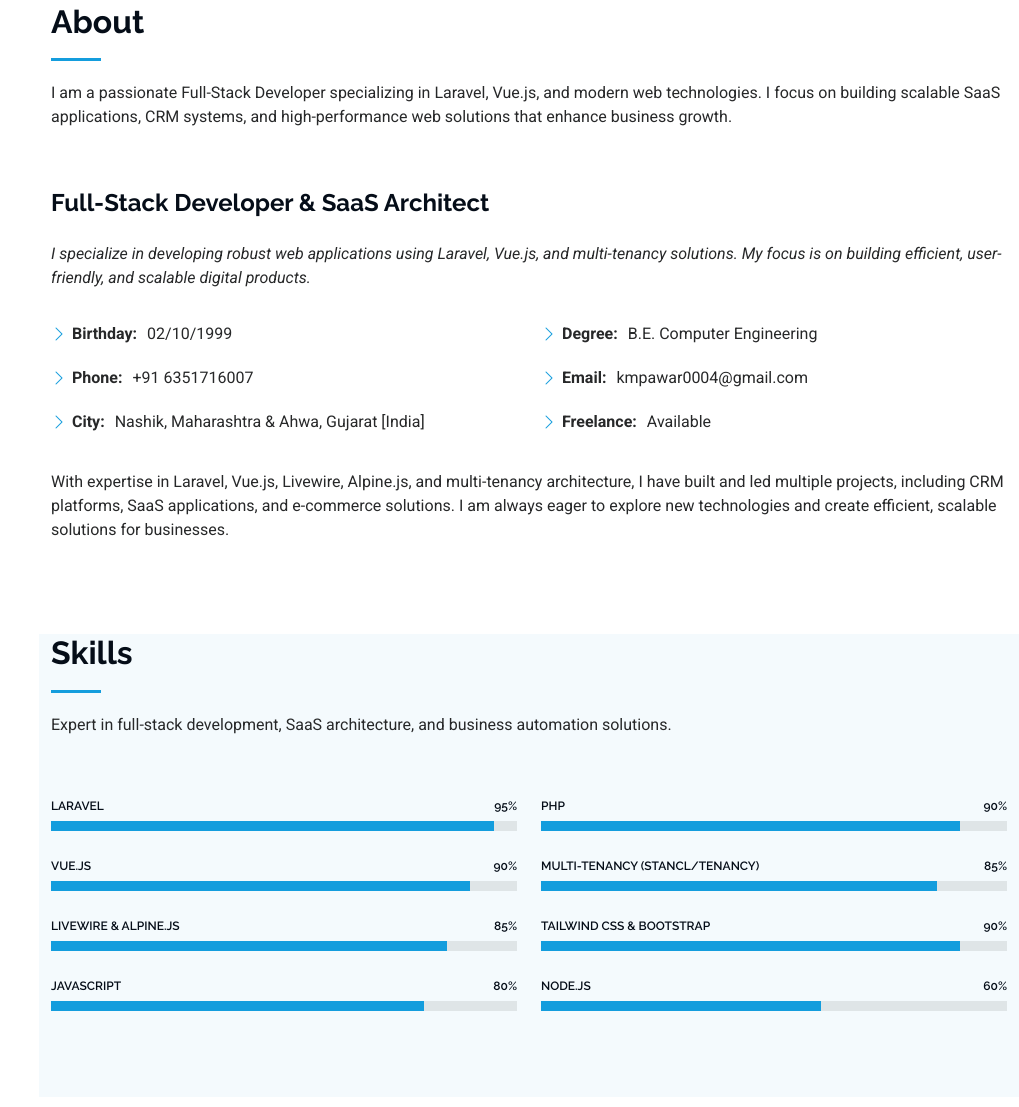
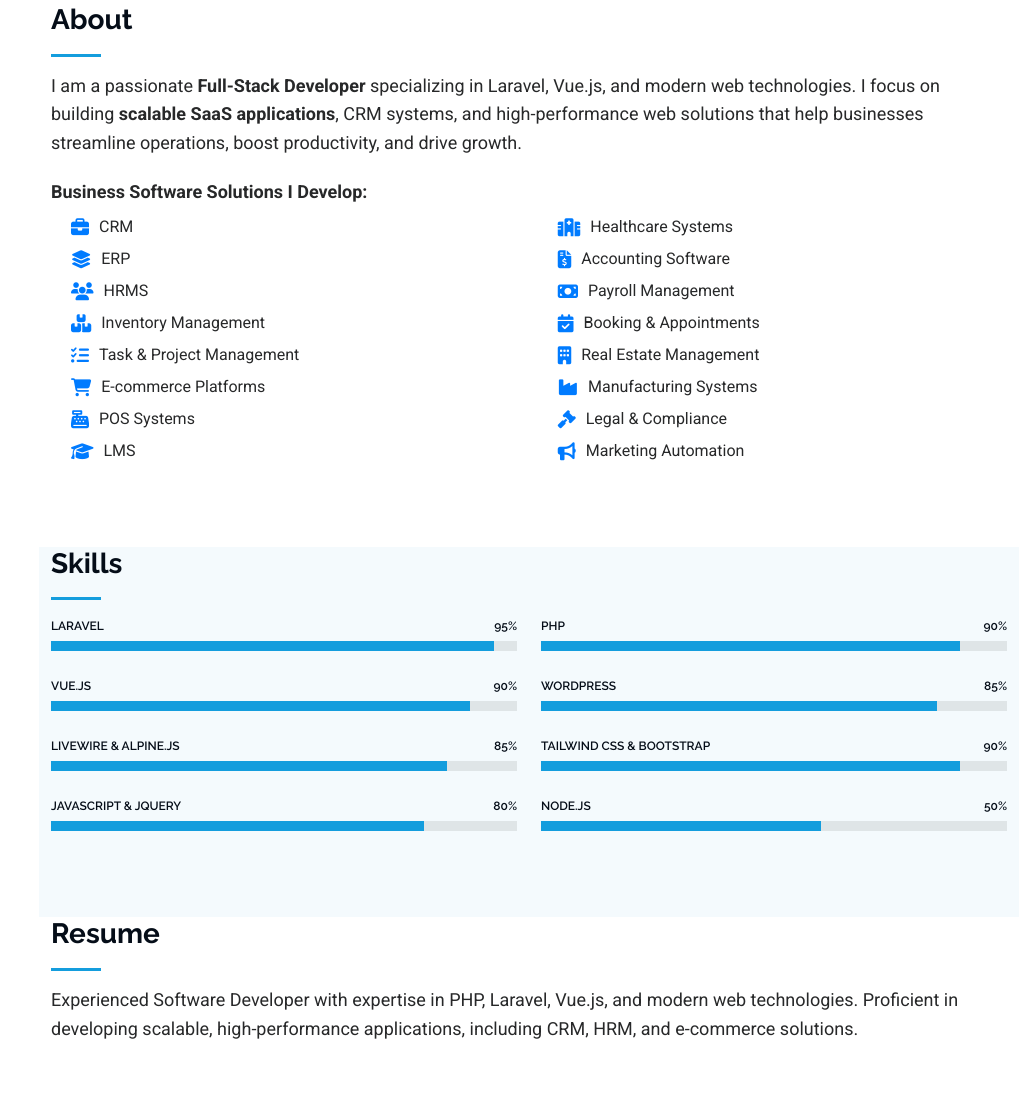
Before and after one commit to krunal02101999/portfolio, a plain HTML site: page index.html in a window 1280 px wide. Shown: the part 857-1964 px from the top of the page, without its empty margins (261-1280 px from the left). Drawn offline with Linux system fonts and the light colour scheme.

Commit message:
first commit

```diff
--- a/index.html
+++ b/index.html
@@ -23,17 +23,57 @@
   <link href="assets/vendor/aos/aos.css" rel="stylesheet">
   <link href="assets/vendor/glightbox/css/glightbox.min.css" rel="stylesheet">
   <link href="assets/vendor/swiper/swiper-bundle.min.css" rel="stylesheet">
-
+  <link rel="stylesheet" href="https://cdnjs.cloudflare.com/ajax/libs/font-awesome/6.4.2/css/all.min.css">
   <!-- Main CSS File -->
   <link href="assets/css/main.css" rel="stylesheet">
 
-  <!-- =======================================================
-  * Template Name: iPortfolio
-  * Template URL: https://bootstrapmade.com/iportfolio-bootstrap-portfolio-websites-template/
-  * Updated: Jun 29 2024 with Bootstrap v5.3.3
-  * Author: BootstrapMade.com
-  * License: https://bootstrapmade.com/license/
-  ======================================================== -->
+  <style>
+    .business-solutions-container {
+      display: flex;
+      justify-content: space-between;
+      flex-wrap: wrap;
+    }
+
+    .business-solutions {
+      list-style: none;
+      padding: 0;
+      width: 48%;
+    }
+
+    .business-solutions li {
+      font-size: 16px;
+      margin: 8px 0;
+      display: flex;
+      align-items: center;
+    }
+
+    .business-solutions i {
+      color: #007bff;
+      margin-right: 10px;
+      font-size: 18px;
+    }
+
+    .section-title h2 {
+      font-size: 28px;
+      font-weight: bold;
+      margin-bottom: 15px;
+    }
+
+    .section-title p {
+      font-size: 18px;
+      line-height: 1.6;
+    }
+
+    @media (max-width: 768px) {
+      .business-solutions-container {
+        flex-direction: column;
+      }
+
+      .business-solutions {
+        width: 100%;
+      }
+    }
+  </style>
 </head>
 
 <body class="index-page">
@@ -64,7 +104,7 @@
         <li><a href="#hero" class="active"><i class="bi bi-house navicon"></i>Home</a></li>
         <li><a href="#about"><i class="bi bi-person navicon"></i> About</a></li>
         <li><a href="#resume"><i class="bi bi-file-earmark-text navicon"></i> Resume</a></li>
-        <li><a href="#portfolio"><i class="bi bi-images navicon"></i> Portfolio</a></li>
+        <!-- <li><a href="#portfolio"><i class="bi bi-images navicon"></i> Portfolio</a></li> -->
         <li><a href="#services"><i class="bi bi-hdd-stack navicon"></i> Services</a></li>
         <!-- <li class="dropdown"><a href="#"><i class="bi bi-menu-button navicon"></i> <span>Dropdown</span> <i class="bi bi-chevron-down toggle-dropdown"></i></a>
           <ul>
@@ -98,25 +138,54 @@
 
       <div class="container" data-aos="fade-up" data-aos-delay="100">
         <h2>Krunal M. Pawar</h2>
-        <p>I'm <span class="typed" data-typed-items="Laravel Developer, Vue.js Developer, Full-Stack Developer, Freelancer, SaaS Builder">Developer</span><span class="typed-cursor typed-cursor--blink" aria-hidden="true"></span><span class="typed-cursor typed-cursor--blink" aria-hidden="true"></span></p>
+        <p>I'm <span class="typed" data-typed-items="Laravel Developer, Vue.js Developer, Full-Stack Developer, SaaS Builder">Developer</span><span class="typed-cursor typed-cursor--blink" aria-hidden="true"></span><span class="typed-cursor typed-cursor--blink" aria-hidden="true"></span></p>
       </div>
 
     </section><!-- /Hero Section -->
 
     <!-- About Section -->
-    <section id="about" class="about section">
+    <section id="about" class="about section" >
 
       <!-- Section Title -->
-      <div class="container section-title" data-aos="fade-up">
+      <div class="container section-title" data-aos="fade-up" style="padding-bottom: 0;">
         <h2>About</h2>
-        <p>I am a passionate Full-Stack Developer specializing in Laravel, Vue.js, and modern web technologies. I focus on building scalable SaaS applications, CRM systems, and high-performance web solutions that enhance business growth.</p>
-      </div><!-- End Section Title -->
+        <p>
+          I am a passionate <strong>Full-Stack Developer</strong> specializing in Laravel, Vue.js, and modern web technologies.
+          I focus on building <strong>scalable SaaS applications</strong>, CRM systems, and high-performance web solutions that help businesses streamline operations, boost productivity, and drive growth.
+        </p>
 
-      <div class="container" data-aos="fade-up" data-aos-delay="100">
+        <p style="margin-top: 20px;"><strong>Business Software Solutions I Develop:</strong></p>
+
+        <div class="business-solutions-container" style="margin-left: 20px;">
+          <ul class="business-solutions">
+            <li><i class="fa-solid fa-briefcase"></i> CRM</li>
+            <li><i class="fa-solid fa-layer-group"></i> ERP</li>
+            <li><i class="fa-solid fa-users"></i> HRMS</li>
+            <li><i class="fa-solid fa-boxes-stacked"></i> Inventory Management</li>
+            <li><i class="fa-solid fa-list-check"></i> Task & Project Management</li>
+            <li><i class="fa-solid fa-cart-shopping"></i> E-commerce Platforms</li>
+            <li><i class="fa-solid fa-cash-register"></i> POS Systems</li>
+            <li><i class="fa-solid fa-graduation-cap"></i> LMS</li>
+          </ul>
+
+          <ul class="business-solutions">
+            <li><i class="fa-solid fa-hospital"></i> Healthcare Systems</li>
+            <li><i class="fa-solid fa-file-invoice-dollar"></i> Accounting Software</li>
+            <li><i class="fa-solid fa-money-bill"></i> Payroll Management</li>
+            <li><i class="fa-solid fa-calendar-check"></i> Booking & Appointments</li>
+            <li><i class="fa-solid fa-building"></i> Real Estate Management</li>
+            <li><i class="fa-solid fa-industry"></i> Manufacturing Systems</li>
+            <li><i class="fa-solid fa-gavel"></i> Legal & Compliance</li>
+            <li><i class="fa-solid fa-bullhorn"></i> Marketing Automation</li>
+          </ul>
+        </div>
+      </div>
+
+      <!-- <div class="container" data-aos="fade-up" data-aos-delay="100">
         <div class="row gy-4 justify-content-center">
-          <!-- <div class="col-lg-4">
+          <div class="col-lg-4">
             <img src="assets/img/my-profile-img.jpg" class="img-fluid" alt="My Profile">
-          </div> -->
+          </div>
           <div class="col-lg-12 content">
             <h2>Full-Stack Developer & SaaS Architect</h2>
             <p class="fst-italic py-3">
@@ -144,7 +213,7 @@
             </p>
           </div>
         </div>
-      </div>
+      </div> -->
 
     </section><!-- /About Section -->
 
@@ -196,9 +265,8 @@
 <section id="skills" class="skills section light-background" style="padding-top: 0;">
 
   <!-- Section Title -->
-  <div class="container section-title" data-aos="fade-up">
+  <div class="container section-title" data-aos="fade-up" style="padding-bottom: 2px;">
     <h2>Skills</h2>
-    <p>Expert in full-stack development, SaaS architecture, and business automation solutions.</p>
   </div><!-- End Section Title -->
 
   <div class="container" data-aos="fade-up" data-aos-delay="100">
@@ -229,7 +297,7 @@
         </div><!-- End Skills Item -->
 
         <div class="progress">
-          <span class="skill"><span>JavaScript</span> <i class="val">80%</i></span>
+          <span class="skill"><span>JavaScript & jQuery</span> <i class="val">80%</i></span>
           <div class="progress-bar-wrap">
             <div class="progress-bar" role="progressbar" aria-valuenow="80" aria-valuemin="0" aria-valuemax="100"></div>
           </div>
@@ -247,7 +315,7 @@
         </div><!-- End Skills Item -->
 
         <div class="progress">
-          <span class="skill"><span>Multi-Tenancy (Stancl/Tenancy)</span> <i class="val">85%</i></span>
+          <span class="skill"><span>WordPress</span> <i class="val">85%</i></span>
           <div class="progress-bar-wrap">
             <div class="progress-bar" role="progressbar" aria-valuenow="85" aria-valuemin="0" aria-valuemax="100"></div>
           </div>
@@ -261,7 +329,7 @@
         </div><!-- End Skills Item -->
 
         <div class="progress">
-          <span class="skill"><span>Node.js</span> <i class="val">60%</i></span>
+          <span class="skill"><span>Node.js</span> <i class="val">50%</i></span>
           <div class="progress-bar-wrap">
             <div class="progress-bar" role="progressbar" aria-valuenow="60" aria-valuemin="0" aria-valuemax="100"></div>
           </div>
@@ -277,7 +345,7 @@
 
 
    <!-- Resume Section -->
-<section id="resume" class="resume section">
+<section id="resume" class="resume section" style="padding-top: 0;">
 
   <!-- Section Title -->
   <div class="container section-title" data-aos="fade-up">
@@ -353,17 +421,17 @@
 
 
     <!-- Portfolio Section -->
-    <section id="portfolio" class="portfolio section light-background">
+    <!-- <section id="portfolio" class="portfolio section light-background"> -->
 
       <!-- Section Title -->
-      <div class="container section-title" data-aos="fade-up">
-        <h2>Portfolio</h2>
-        <p>Magnam dolores commodi suscipit. Necessitatibus eius consequatur ex aliquid fuga eum quidem. Sit sint consectetur velit. Quisquam quos quisquam cupiditate. Et nemo qui impedit suscipit alias ea. Quia fugiat sit in iste officiis commodi quidem hic quas.</p>
-      </div><!-- End Section Title -->
+      <!-- <div class="container section-title" data-aos="fade-up"> -->
+        <!-- <h2>Portfolio</h2> -->
+        <!-- <p>Magnam dolores commodi suscipit. Necessitatibus eius consequatur ex aliquid fuga eum quidem. Sit sint consectetur velit. Quisquam quos quisquam cupiditate. Et nemo qui impedit suscipit alias ea. Quia fugiat sit in iste officiis commodi quidem hic quas.</p> -->
+      <!-- </div>End Section Title -->
 
-      <div class="container">
+      <!-- <div class="container">
 
-        <div class="isotope-layout" data-default-filter="*" data-layout="masonry" data-sort="original-order">
+        <div class="isotope-layout" data-default-filter="*" data-layout="masonry" data-sort="original-order"> -->
 
           <!-- <ul class="portfolio-filters isotope-filters" data-aos="fade-up" data-aos-delay="100">
             <li data-filter="*" class="filter-active">All</li>
@@ -374,7 +442,7 @@
           </ul> -->
           <!-- End Portfolio Filters -->
 
-          <div class="row gy-4 isotope-container" data-aos="fade-up" data-aos-delay="200">
+          <!-- <div class="row gy-4 isotope-container" data-aos="fade-up" data-aos-delay="200">
 
             <div class="col-lg-4 col-md-6 portfolio-item isotope-item filter-app">
               <div class="portfolio-content h-100">
@@ -386,7 +454,7 @@
                   <a href="portfolio-details.html" title="More Details" class="details-link"><i class="bi bi-link-45deg"></i></a>
                 </div>
               </div>
-            </div><!-- End Portfolio Item -->
+            </div>End Portfolio Item -->
 
             <!-- <div class="col-lg-4 col-md-6 portfolio-item isotope-item filter-product">
               <div class="portfolio-content h-100">
@@ -531,16 +599,16 @@
             </div> -->
             <!-- End Portfolio Item -->
 
-          </div><!-- End Portfolio Container -->
+          <!-- </div>End Portfolio Container
 
         </div>
 
       </div>
 
-    </section><!-- /Portfolio Section -->
+    </section>-->
 
   <!-- Services Section -->
-<section id="services" class="services section">
+<section id="services" class="services section" style="padding-top: 0;">
 
   <!-- Section Title -->
   <div class="container section-title" data-aos="fade-up">
@@ -735,7 +803,7 @@
 
         <div class="row gy-4">
 
-          <div class="col-lg-5">
+          <!-- <div class="col-lg-5">
 
             <div class="info-wrap">
               <div class="info-item d-flex" data-aos="fade-up" data-aos-delay="200">
@@ -745,29 +813,25 @@
                   <p>Ahwa, Gujarat</p>
                   <p>Nashik, Maharashtra</p>
                 </div>
-              </div><!-- End Info Item -->
-
+              </div>
               <div class="info-item d-flex" data-aos="fade-up" data-aos-delay="300">
                 <i class="bi bi-telephone flex-shrink-0"></i>
                 <div>
                   <h3>Call Us</h3>
                   <p><a href="tel:+916351716007">+91 6351716007</a></p>
                 </div>
-              </div><!-- End Info Item -->
-
+              </div>
               <div class="info-item d-flex" data-aos="fade-up" data-aos-delay="400">
                 <i class="bi bi-envelope flex-shrink-0"></i>
                 <div>
                   <h3>Email Us</h3>
                   <a><a href="mailto:kmpawar0004@email.com">kmpawar0004@gmail.com</a></p>
                 </div>
-              </div><!-- End Info Item -->
-
-              <!-- <iframe src="https://www.google.com/maps/embed?pb=!1m14!1m8!1m3!1d48389.78314118045!2d-74.006138!3d40.710059!3m2!1i1024!2i768!4f13.1!3m3!1m2!1s0x89c25a22a3bda30d%3A0xb89d1fe6bc499443!2sDowntown%20Conference%20Center!5e0!3m2!1sen!2sus!4v1676961268712!5m2!1sen!2sus" frameborder="0" style="border:0; width: 100%; height: 270px;" allowfullscreen="" loading="lazy" referrerpolicy="no-referrer-when-downgrade"></iframe> -->
+              </div>
             </div>
-          </div>
-
-          <div class="col-lg-7">
+          </div> -->
+          <div class="col-lg-3"></div>
+          <div class="col-lg-6">
             <form  action="https://formspree.io/f/xdkeodjk"
             method="POST" class="php-email-form" data-aos="fade-up" data-aos-delay="200">
               <div class="row gy-4">
@@ -805,7 +869,7 @@
               </div>
             </form>
           </div><!-- End Contact Form -->
-
+          <div class="col-lg-3"></div>
         </div>
 
       </div>
```
Also changed, not shown: assets/img/favicon-1.png (added), assets/img/favicon-2.png (added), assets/img/favicon.png.
